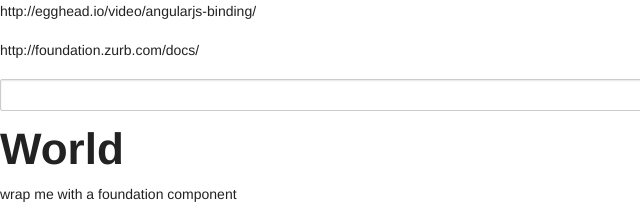
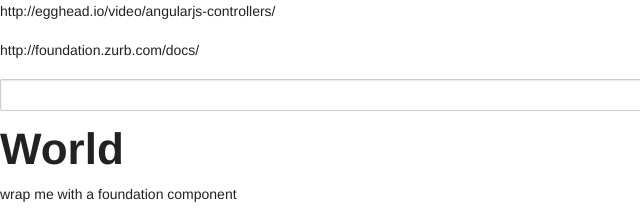
Before and after one commit to RyanDur/Angular_Practice, a plain HTML site: page Controllers/index.html in a window 1280 px wide. Shown: the top 212 px of the page, 0-640 px from the left. Drawn offline with Linux system fonts and the light colour scheme.

Commit message:
Correct path to controllers video

```diff
--- a/Controllers/index.html
+++ b/Controllers/index.html
@@ -7,7 +7,7 @@
   </head>
   <body>
     <div>
-      <p>http://egghead.io/video/angularjs-binding/</p>
+      <p>http://egghead.io/video/angularjs-controllers/</p>
       <p>http://foundation.zurb.com/docs/</p>
     </div>
 
```
